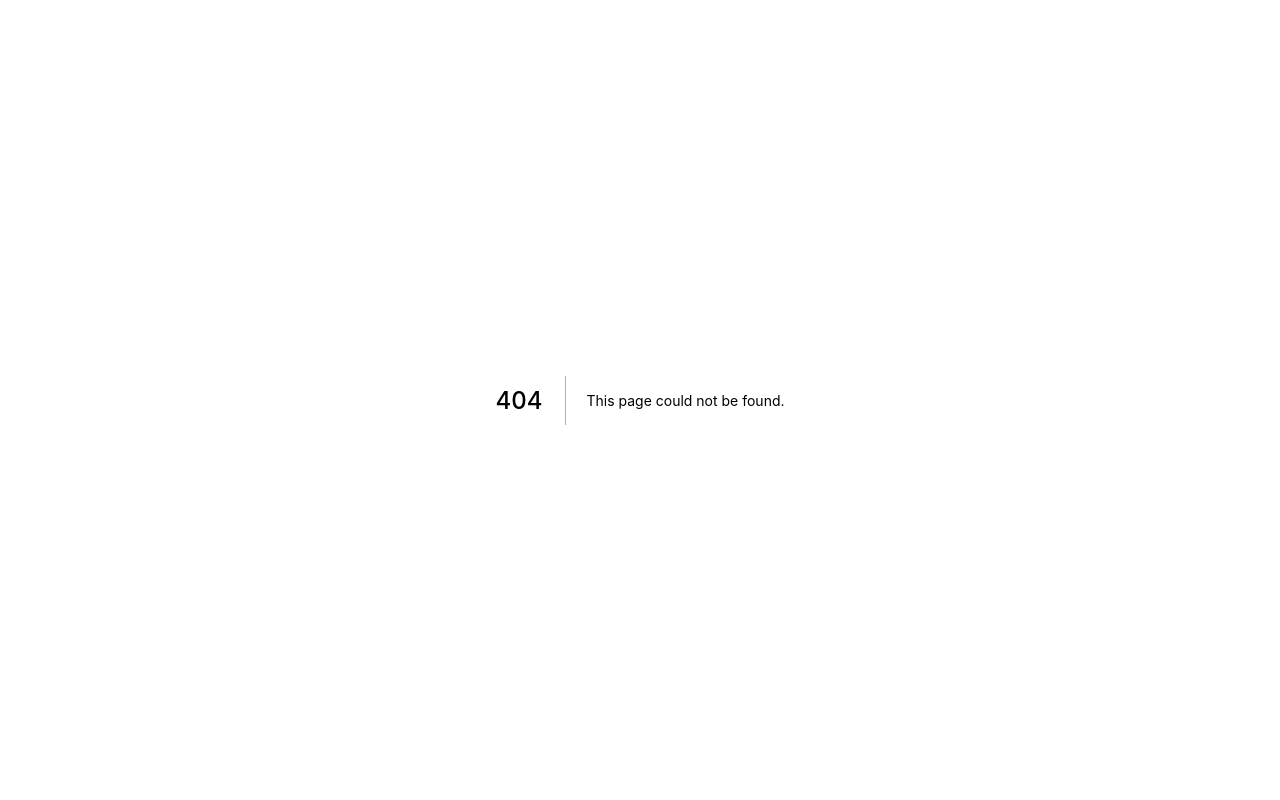
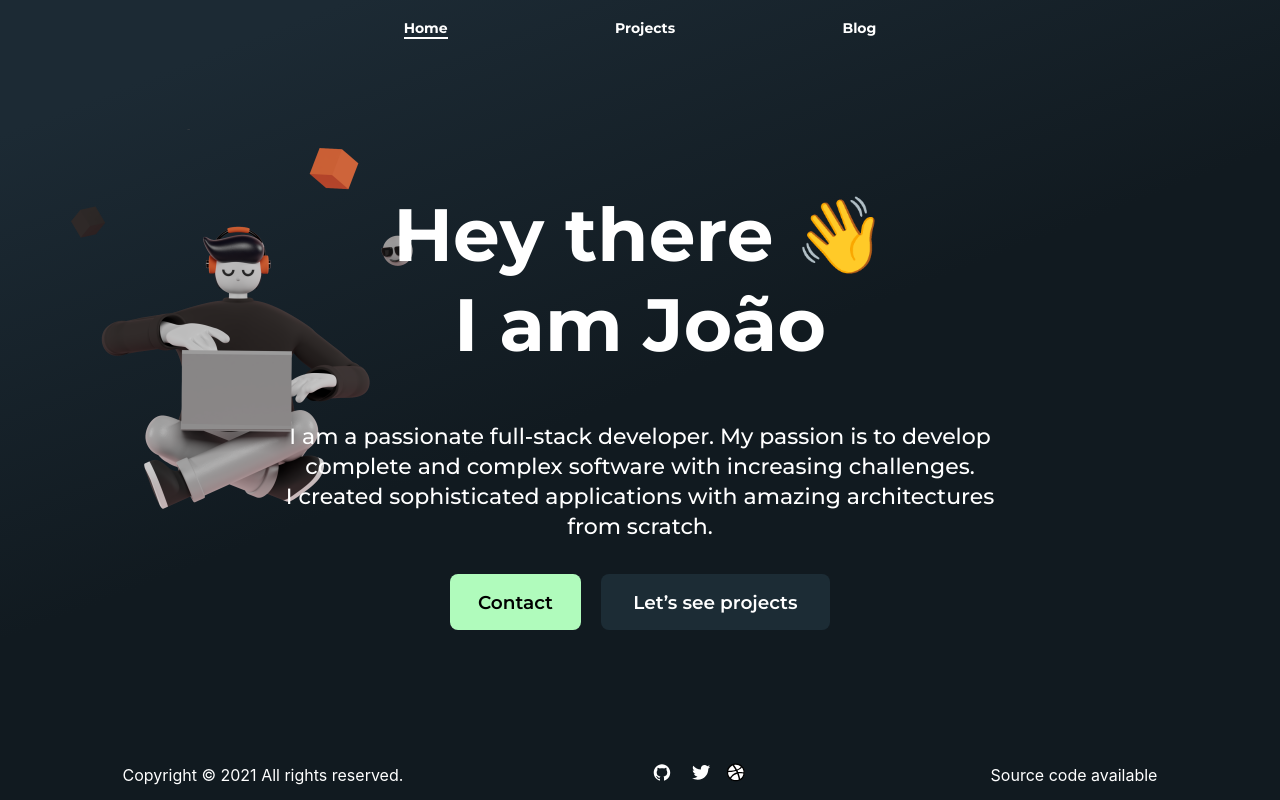
Before and after one commit to Joao208/personal-website, a Next.js app: page / in a window 1280 px wide. Before the commit this address had no page. Built offline with nearby package versions, Linux system fonts and the light colour scheme.

Commit message:
feat: moving home page

```diff
--- a/src/components/HeaderComponent/index.tsx
+++ b/src/components/HeaderComponent/index.tsx
@@ -6,7 +6,7 @@ import { HeaderComponentInterface } from './components'
 export const Header: React.FC<HeaderComponentInterface> = ({ page, isAbsolute }) => {
   const children = (
     <div>
-      <Link href="/home" passHref>
+      <Link href="/" passHref>
         <S.ButtonHeader active={page === 'home'}>Home</S.ButtonHeader>
       </Link>
       <Link href="/projects" passHref>
--- a/src/pages/blog-page/index.tsx
+++ b/src/pages/blog-page/index.tsx
@@ -1,4 +1,4 @@
-import { Container } from '../home/styles'
+import { Container } from '../styles'
 import * as S from './styles'
 
 import ReactMarkdown from 'react-markdown'
--- a/src/pages/blog/index.tsx
+++ b/src/pages/blog/index.tsx
@@ -1,6 +1,6 @@
 import Link from 'next/link'
 
-import { Container } from '../home/styles'
+import { Container } from '../styles'
 import { Header } from '@/components/HeaderComponent'
 
 import * as S from './styles'
--- a/src/pages/home/index.tsx
+++ b/src/pages/index.tsx
@@ -22,7 +22,7 @@ const Home = () => {
             from scratch.
           </S.Paragraph>
           <S.ButtonContainer>
-            <Link href="/home" passHref>
+            <Link href="/" passHref>
               <S.ButtonGreen>Contact</S.ButtonGreen>
             </Link>
             <Link href="/projects" passHref>
--- a/src/pages/projects/index.tsx
+++ b/src/pages/projects/index.tsx
@@ -1,7 +1,7 @@
 import { Footer } from '@/components/FooterComponent'
 import { Header } from '@/components/HeaderComponent'
 import { projects } from 'src/constants/projects'
-import { Container } from '../home/styles'
+import { Container } from '../styles'
 import * as S from './styles'
 
 const Projects = () => {
```
Also changed, not shown: src/pages/styles.ts (renamed from src/pages/home/styles.ts).
